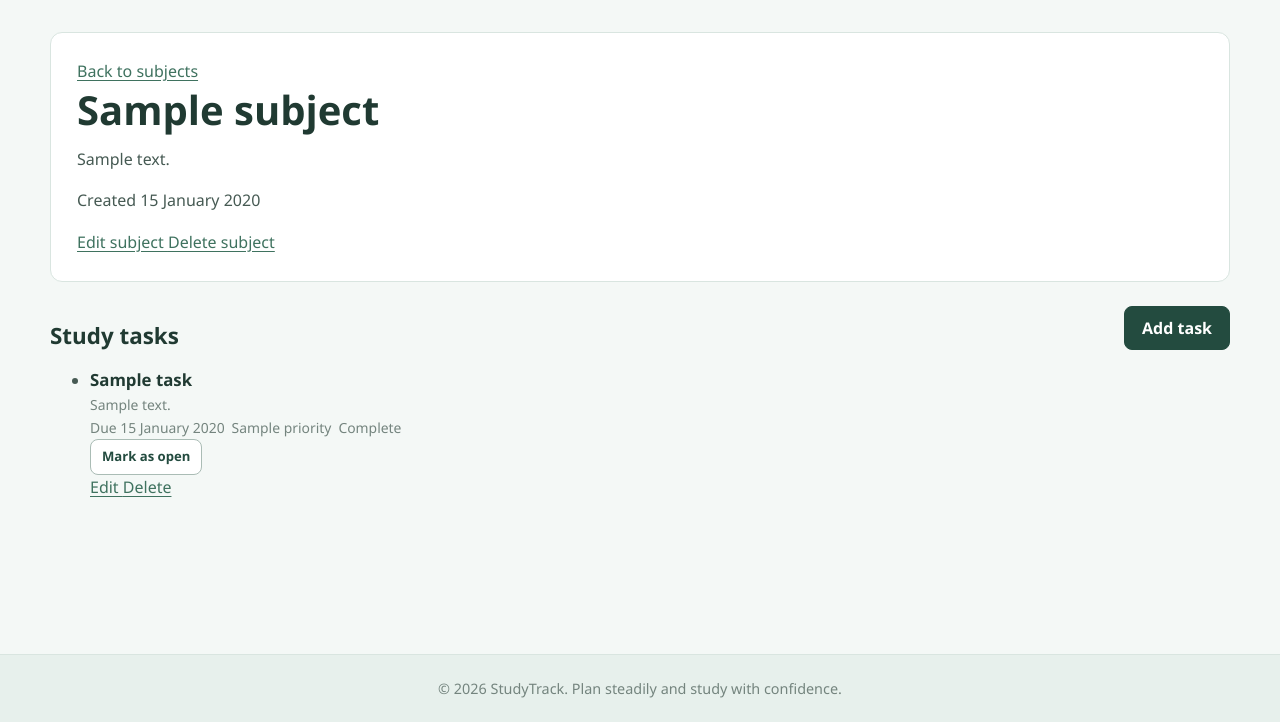
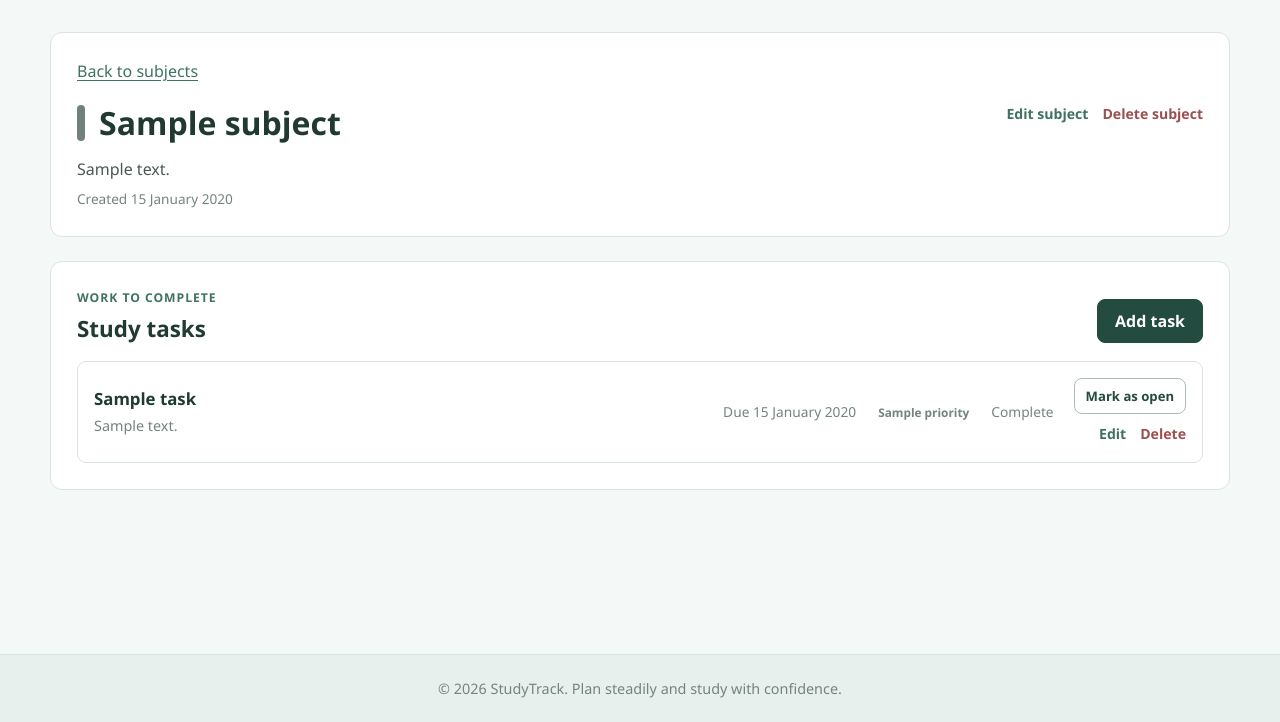
Before and after one commit to jalynch67/Database-Project---StudyTrack, a Flask app: page /subjects/1 in a window 1280 px wide. Shown: the part 78-800 px from the top of the page. Run offline with Flask 3, Linux system fonts and the light colour scheme; tables that the repository leaves empty hold one stand-in row (values such as "Sample post").

Commit message:
Refactor subject management templates and styles; enhance layout and user experience

```diff
--- a/static/css/style.css
+++ b/static/css/style.css
@@ -1,3 +1,5 @@
+/* Colours */
+
 :root {
     --colour-primary: #3f725f;
     --colour-primary-dark: #234b3f;
@@ -666,3 +668,215 @@ button:hover {
     margin-bottom: 0;
     color: var(--colour-muted);
 }
+
+
+/* Subject pages */
+
+.subject-list {
+    margin: 0;
+    padding: 0;
+    display: grid;
+    grid-template-columns: repeat(2, minmax(0, 1fr));
+    gap: 16px;
+    list-style: none;
+}
+
+.subject-item {
+    min-width: 0;
+    padding: 20px;
+    display: grid;
+    grid-template-columns: 8px minmax(0, 1fr);
+    gap: 16px;
+    background: #ffffff;
+    border: 1px solid var(--colour-border);
+    border-radius: 10px;
+}
+
+.subject-item:hover {
+    border-color: #b4cec4;
+}
+
+.subject-colour {
+    width: 8px;
+    height: 48px;
+    display: block;
+    background: #71827c;
+    border-radius: 5px;
+}
+
+.subject-colour-blue {
+    background: #6d91b3;
+}
+
+.subject-colour-green {
+    background: #5f9675;
+}
+
+.subject-colour-purple {
+    background: #8a79a5;
+}
+
+.subject-colour-orange {
+    background: #c98b50;
+}
+
+.subject-colour-red {
+    background: #af6666;
+}
+
+.subject-content {
+    min-width: 0;
+}
+
+.subject-content h2 {
+    margin-bottom: 6px;
+    font-size: 1.15rem;
+}
+
+.subject-content h2 a {
+    color: var(--colour-heading);
+    text-decoration: none;
+}
+
+.subject-content h2 a:hover {
+    color: var(--colour-primary);
+    text-decoration: underline;
+}
+
+.subject-content p {
+    margin-bottom: 16px;
+    color: var(--colour-muted);
+    font-size: 0.92rem;
+}
+
+.subject-content .item-actions {
+    margin-top: auto;
+}
+
+.item-actions {
+    display: flex;
+    flex-wrap: wrap;
+    align-items: center;
+    gap: 8px 14px;
+    font-size: 0.88rem;
+    font-weight: 700;
+}
+
+.item-actions a {
+    text-decoration: none;
+}
+
+.item-actions a:hover {
+    text-decoration: underline;
+}
+
+.danger-link {
+    color: var(--colour-danger);
+}
+
+.danger-link:hover {
+    color: #7d3939;
+}
+
+.subject-header .back-link {
+    display: inline-block;
+    margin-bottom: 18px;
+}
+
+.subject-title-row {
+    display: flex;
+    align-items: flex-start;
+    justify-content: space-between;
+    gap: 28px;
+}
+
+.subject-name-line {
+    display: flex;
+    align-items: center;
+    gap: 14px;
+}
+
+.subject-name-line .subject-colour {
+    height: 36px;
+}
+
+.subject-name-line h1 {
+    margin-bottom: 0;
+    font-size: 2rem;
+}
+
+.subject-summary {
+    max-width: 720px;
+    margin-top: 14px;
+    margin-bottom: 6px;
+}
+
+.subject-meta {
+    margin-bottom: 0;
+    color: var(--colour-muted);
+    font-size: 0.85rem;
+}
+
+.subject-tasks-section {
+    padding: 26px;
+    background: #ffffff;
+    border: 1px solid var(--colour-border);
+    border-radius: 12px;
+}
+
+.subject-task-list {
+    margin: 0;
+    padding: 0;
+    display: grid;
+    gap: 10px;
+    list-style: none;
+}
+
+.subject-task-item {
+    min-width: 0;
+    padding: 16px;
+    display: grid;
+    grid-template-columns: minmax(0, 1fr) minmax(220px, auto) auto;
+    align-items: center;
+    gap: 20px;
+    background: #ffffff;
+    border: 1px solid var(--colour-border);
+    border-radius: 9px;
+}
+
+.subject-task-item:hover {
+    border-color: #b4cec4;
+}
+
+.subject-task-item .task-main h3 {
+    margin-bottom: 5px;
+}
+
+.subject-task-item .task-main p {
+    margin-bottom: 0;
+    color: var(--colour-muted);
+    font-size: 0.9rem;
+}
+
+.task-details {
+    display: flex;
+    flex-wrap: wrap;
+    gap: 6px 14px;
+    color: var(--colour-muted);
+    font-size: 0.86rem;
+}
+
+.task-details p {
+    margin-bottom: 0;
+}
+
+.task-controls {
+    display: flex;
+    flex-direction: column;
+    align-items: flex-end;
+    gap: 9px;
+}
+
+.task-controls form {
+    margin: 0;
+}
--- a/templates/subjects/detail.html
+++ b/templates/subjects/detail.html
@@ -4,9 +4,7 @@
 
 {% block content %}
 <section class="subject-header">
-    <a class="back-link" href="{{ url_for('subjects') }}">
-        Back to subjects
-    </a>
+    <a class="back-link" href="{{ url_for('subjects') }}">Back to subjects</a>
 
     <div class="subject-title-row">
         <div>
@@ -16,35 +14,28 @@
             </div>
 
             {% if subject.description %}
-            <p>{{ subject.description }}</p>
+                <p class="subject-summary">{{ subject.description }}</p>
             {% else %}
-            <p class="muted-text">
-                No description has been added for this subject.
-            </p>
+                <p class="subject-summary muted-text">No description has been added for this subject.</p>
             {% endif %}
 
-            <p class="subject-meta">
-                Created {{ subject.created_at.strftime('%d %B %Y') }}
-            </p>
+            <p class="subject-meta">Created {{ subject.created_at.strftime('%d %B %Y') }}</p>
         </div>
 
         <div class="item-actions">
-            <a href="{{ url_for('edit_subject', subject_id=subject.id) }}">
-                Edit subject
-            </a>
-            <a class="danger-link" href="{{ url_for('delete_subject', subject_id=subject.id) }}">
-                Delete subject
-            </a>
+            <a href="{{ url_for('edit_subject', subject_id=subject.id) }}">Edit subject</a>
+            <a class="danger-link" href="{{ url_for('delete_subject', subject_id=subject.id) }}">Delete subject</a>
         </div>
     </div>
 </section>
 
-<section>
+<section class="subject-tasks-section">
     <div class="section-heading section-heading-row">
+        <div>
+            <p class="section-kicker">Work to complete</p>
             <h2>Study tasks</h2>
-        <a class="button button-primary" href="{{ url_for('add_task', subject_id=subject.id) }}">
-            Add task
-        </a>
+        </div>
+        <a class="button button-primary" href="{{ url_for('add_task', subject_id=subject.id) }}">Add task</a>
     </div>
 
     {% if tasks %}
@@ -53,46 +44,31 @@
                 <li class="subject-task-item">
                     <div class="task-main">
                         <h3>{{ task.title }}</h3>
-
                         {% if task.description %}
                             <p>{{ task.description }}</p>
                         {% else %}
-                <p class="muted-text">No description has been added.</p>
+                            <p>No description has been added.</p>
                         {% endif %}
                     </div>
 
                     <div class="task-details">
                         <p>Due {{ task.due_date.strftime('%d %B %Y') }}</p>
-                <p>{{ task.priority|title }} priority</p>
-                <p>
-                    {% if task.is_complete %}
-                    Complete
-                    {% else %}
-                    Open
-                    {% endif %}
-                </p>
+                        <span class="priority priority-{{ task.priority }}">{{ task.priority|title }} priority</span>
+                        <p>{% if task.is_complete %}Complete{% else %}Open{% endif %}</p>
                     </div>
 
                     <div class="task-controls">
                         <form method="POST" action="{{ url_for('toggle_task', task_id=task.id) }}">
                             {% if task.is_complete %}
-                    <button class="button-small button-muted" type="submit">
-                        Mark as open
-                    </button>
+                                <button class="button-small button-muted" type="submit">Mark as open</button>
                             {% else %}
-                    <button class="button-small" type="submit">
-                        Mark complete
-                    </button>
+                                <button class="button-small" type="submit">Mark complete</button>
                             {% endif %}
                         </form>
 
                         <div class="item-actions">
-                    <a href="{{ url_for('edit_task', task_id=task.id) }}">
-                        Edit
-                    </a>
-                    <a class="danger-link" href="{{ url_for('delete_task', task_id=task.id) }}">
-                        Delete
-                    </a>
+                            <a href="{{ url_for('edit_task', task_id=task.id) }}">Edit</a>
+                            <a class="danger-link" href="{{ url_for('delete_task', task_id=task.id) }}">Delete</a>
                         </div>
                     </div>
                 </li>
@@ -101,12 +77,8 @@
     {% else %}
         <div class="empty-state">
             <h3>No tasks for this subject</h3>
-        <p>
-            Add a task to begin tracking work for {{ subject.name }}.
-        </p>
-        <a class="button button-primary" href="{{ url_for('add_task', subject_id=subject.id) }}">
-            Add task
-        </a>
+            <p>Add a task to begin tracking work for {{ subject.name }}.</p>
+            <a class="button button-primary" href="{{ url_for('add_task', subject_id=subject.id) }}">Add task</a>
         </div>
     {% endif %}
 </section>
```
Also changed, not shown: static/css/forms.css (+16 -35 lines), static/css/pages.css (+32 -67 lines), static/css/responsive.css (+50 -0 lines), templates/subjects/add.html (+9 -10 lines), templates/subjects/delete.html (+7 -14 lines), templates/subjects/edit.html (+9 -12 lines), templates/subjects/list.html (+17 -27 lines). Lines whose indentation alone changed are shown as unchanged.
